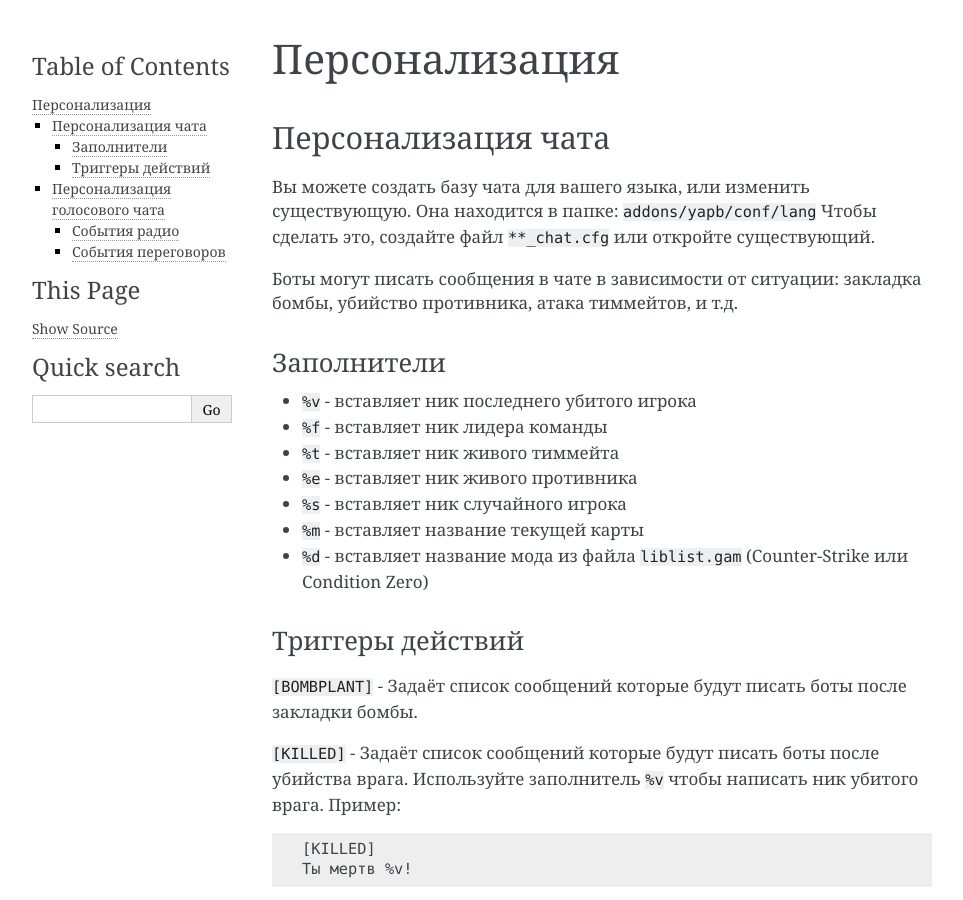
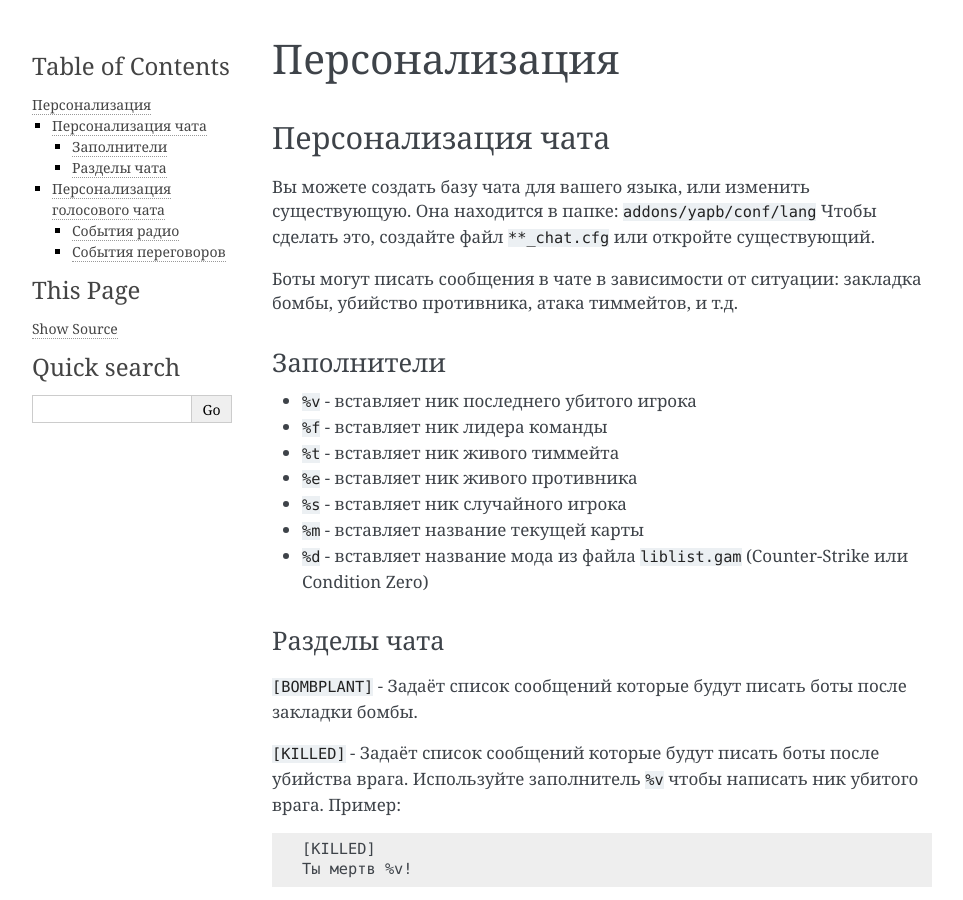
Before and after one commit to yapb/docs, a Sphinx documentation site: the page built from docs/customization.rst, in a window 1280 px wide and 900 px high. Shown: the whole window, without its empty margins (148-1111 px from the left). Built offline with Sphinx 7.4.7, drawn with Linux system fonts in a browser that asks for light colours.

Commit message:
edit: wording

```diff
--- a/docs/customization.rst
+++ b/docs/customization.rst
@@ -21,7 +21,7 @@
 * ``%m`` - вставляет название текущей карты
 * ``%d`` - вставляет название мода из файла ``liblist.gam`` (Counter-Strike или Condition Zero)
 
-Триггеры действий
+Разделы чата
 --------------------------
 ``[BOMBPLANT]`` - Задаёт список сообщений которые будут писать боты после закладки бомбы.
 
```
